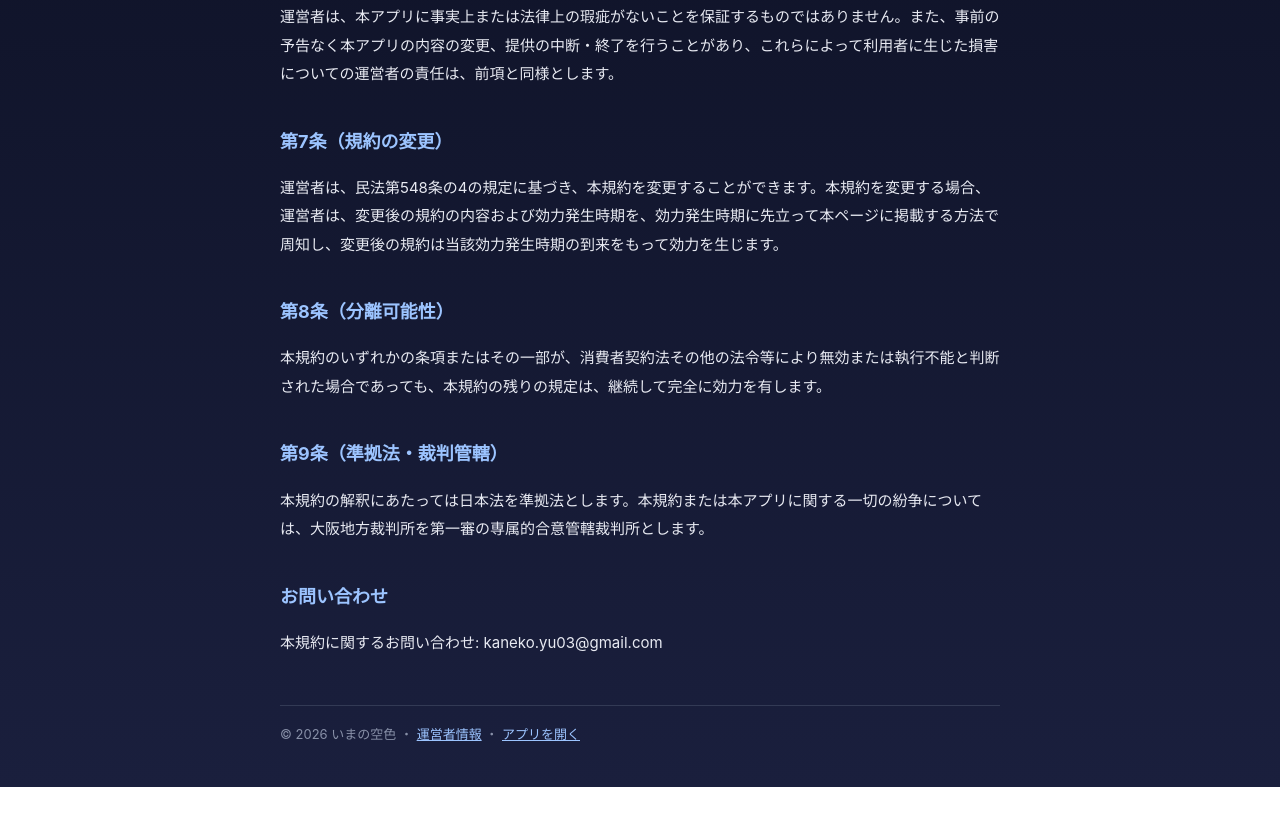
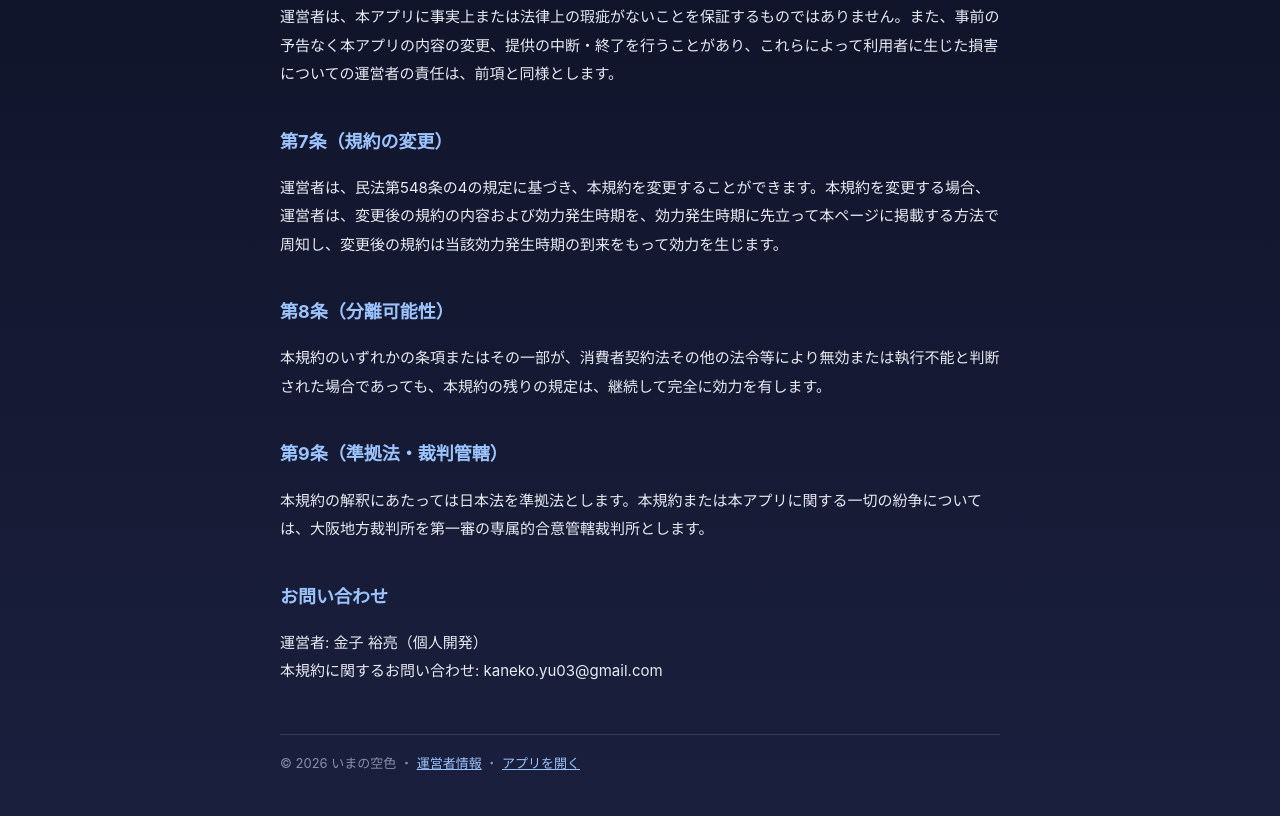
Before and after one commit to nekoneko03/imasora, a plain HTML site: page terms.html in a window 1280 px wide. Shown: the part 1307-2123 px from the top of the page. Before the commit the page ends 2094 px from the top, so only its background shows below. Drawn offline with Linux system fonts and the light colour scheme.

Commit message:
規約・ポリシーに運営者名を追記ほか

```diff
--- a/terms.html
+++ b/terms.html
@@ -47,7 +47,8 @@
 <p>本規約の解釈にあたっては日本法を準拠法とします。本規約または本アプリに関する一切の紛争については、大阪地方裁判所を第一審の専属的合意管轄裁判所とします。</p>
 
 <h2>お問い合わせ</h2>
-<p>本規約に関するお問い合わせ: kaneko.yu03@gmail.com</p>
+<p>運営者: 金子 裕亮（個人開発）<br>
+本規約に関するお問い合わせ: kaneko.yu03@gmail.com</p>
 
 <footer>© 2026 いまの空色 ・ <a href="about.html">運営者情報</a> ・ <a href="/">アプリを開く</a></footer>
 </body>
```
Also changed, not shown: app/store/site/privacy.html (+2 -1 lines), app/store/site/terms.html (+2 -1 lines), privacy.html (+2 -1 lines).
